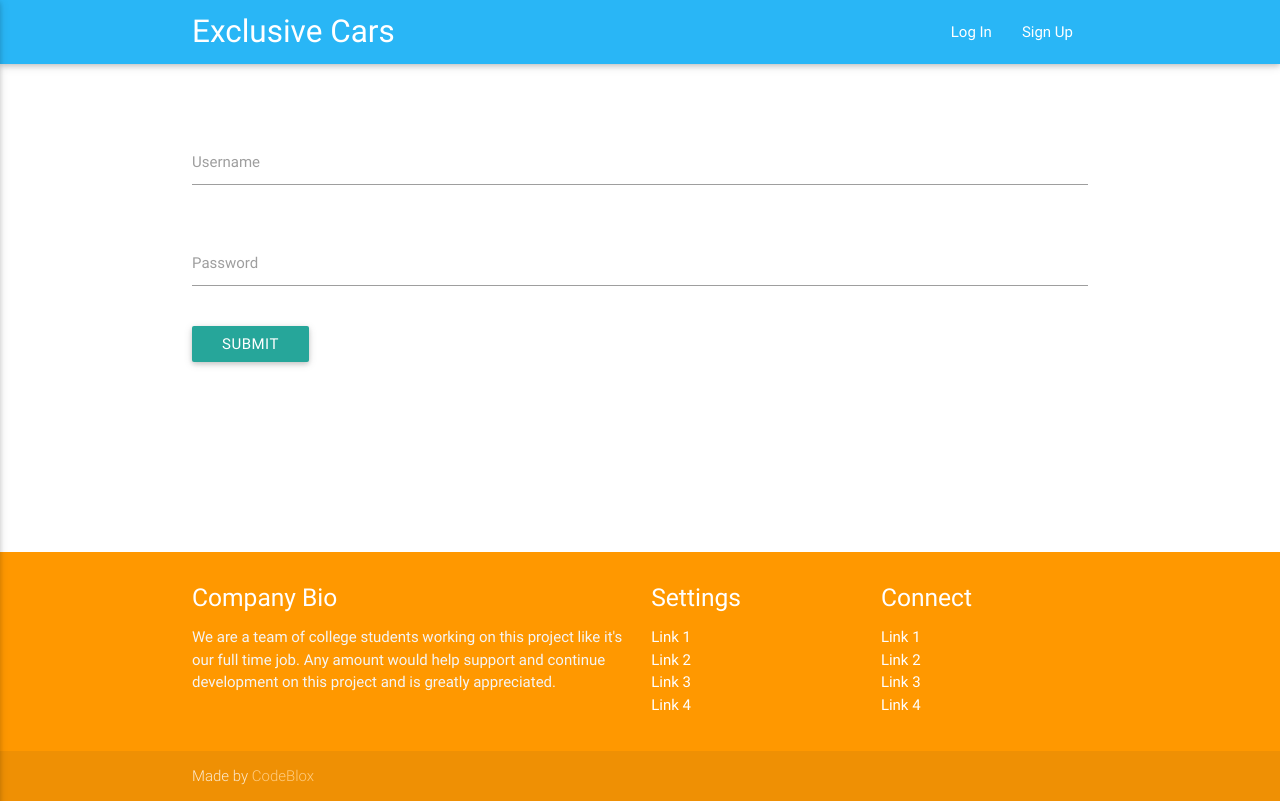
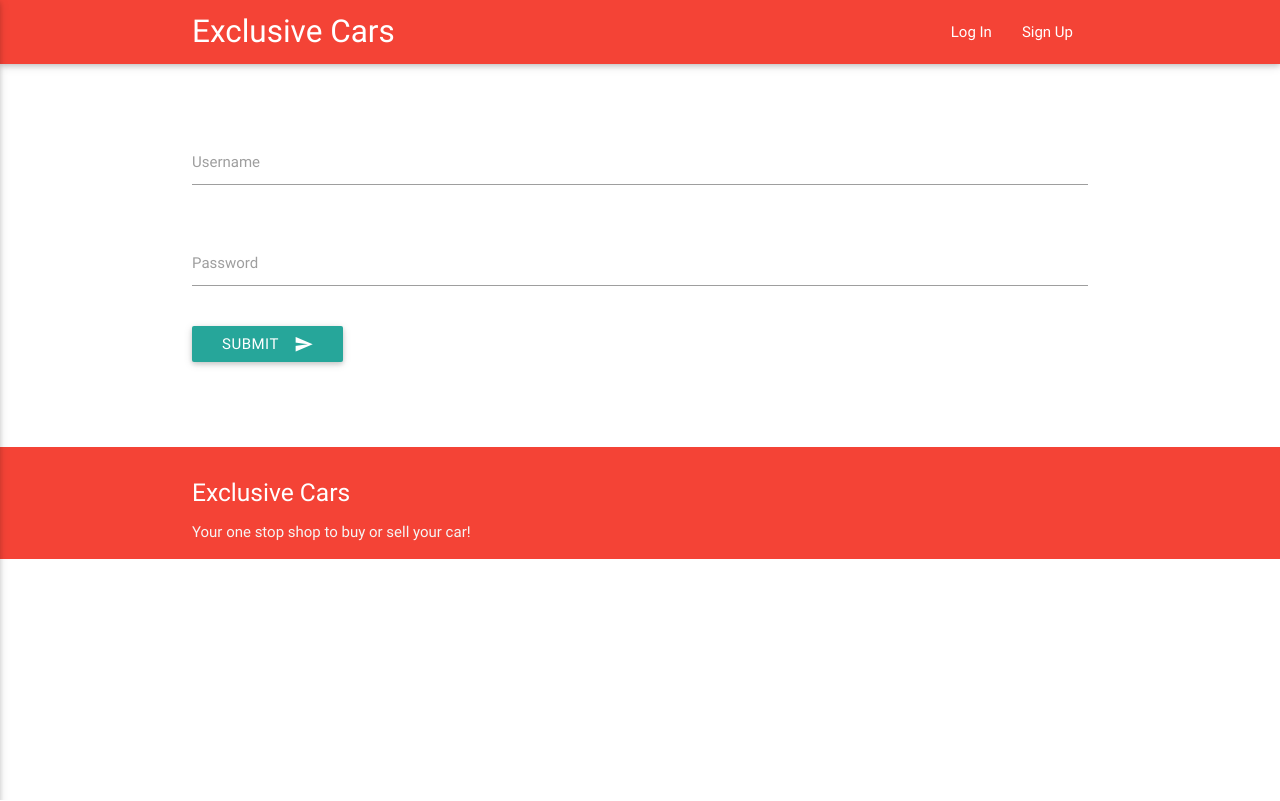
Before and after one commit to billibongers/Case1, a PHP site: page /login.php in a window 1280 px wide. Run offline with PHP 8.4, Linux system fonts and the light colour scheme; some libraries are stand-ins or nearby versions.

Commit message:
updated styling

```diff
--- a/website/login.php
+++ b/website/login.php
@@ -4,7 +4,7 @@
 		include("connect.php");
 		$username = $_POST['username'];
 		$password = $_POST['password'];
-	//	$password = hash('sha256', $password);
+	  $password = hash('sha256', $password);
 
 		$sql = "SELECT * FROM members where username = '$username' AND password ='$password'";
 		$result = mysqli_query($conn, $sql);
@@ -26,7 +26,7 @@
 <head>
   <meta http-equiv="Content-Type" content="text/html; charset=UTF-8"/>
   <meta name="viewport" content="width=device-width, initial-scale=1, maximum-scale=1.0"/>
-  <title>Starter Template - Materialize</title>
+  <title>Login</title>
 
   <!-- CSS  -->
   <link href="https://fonts.googleapis.com/icon?family=Material+Icons" rel="stylesheet">
@@ -34,7 +34,7 @@
   <link href="css/style.css" type="text/css" rel="stylesheet" media="screen,projection"/>
 </head>
 <body>
-  <nav class="light-blue lighten-1" role="navigation">
+  <nav class="red" role="navigation">
     <div class="nav-wrapper container"><a id="logo-container" href="#" class="brand-logo">Exclusive Cars</a>
       <ul class="right hide-on-med-and-down">
         <li><a href="signup.php">Sign Up</a></li>
@@ -66,7 +66,7 @@
           <label for="password">Password</label>
         </div>
       </div>
-      <button class="waves-effect waves-light btn" type="submit" name="submit">submit</button>
+      <button class="waves-effect waves-light btn" type="submit" name="submit">submit<i class="material-icons right">send</i></button>
     </form>
   </div>
       </div>
@@ -78,82 +78,12 @@
     </div>
   </div>
 
-
-  <div class="container">
-    <div class="section">
-
-      <!--   Icon Section   -->
- <!--     <div class="row">
-        <div class="col s12 m4">
-          <div class="icon-block">
-            <h2 class="center light-blue-text"><i class="material-icons">flash_on</i></h2>
-            <h5 class="center">Speeds up development</h5>
-
-            <p class="light">We did most of the heavy lifting for you to provide a default stylings that incorporate our custom components. Additionally, we refined animations and transitions to provide a smoother experience for developers.</p>
-          </div>
-        </div>
-
-        <div class="col s12 m4">
-          <div class="icon-block">
-            <h2 class="center light-blue-text"><i class="material-icons">group</i></h2>
-            <h5 class="center">User Experience Focused</h5>
-
-            <p class="light">By utilizing elements and principles of Material Design, we were able to create a framework that incorporates components and animations that provide more feedback to users. Additionally, a single underlying responsive system across all platforms allow for a more unified user experience.</p>
-          </div>
-        </div>
-
-        <div class="col s12 m4">
-          <div class="icon-block">
-            <h2 class="center light-blue-text"><i class="material-icons">settings</i></h2>
-            <h5 class="center">Easy to work with</h5>
-
-            <p class="light">We have provided detailed documentation as well as specific code examples to help new users get started. We are also always open to feedback and can answer any questions a user may have about Materialize.</p>
-          </div>
-        </div>
-      </div> -->
-
-    </div>
-    <br><br>
-
-    <div class="section">
-
-    </div>
-  </div>
-
-  <footer class="page-footer orange">
+  <footer class="page-footer red">
     <div class="container">
       <div class="row">
         <div class="col l6 s12">
-          <h5 class="white-text">Company Bio</h5>
-          <p class="grey-text text-lighten-4">We are a team of college students working on this project like it's our full time job. Any amount would help support and continue development on this project and is greatly appreciated.</p>
-
-
-        </div>
-        <div class="col l3 s12">
-          <h5 class="white-text">Settings</h5>
-          <ul>
-            <li><a class="white-text" href="#!">Link 1</a></li>
-            <li><a class="white-text" href="#!">Link 2</a></li>
-            <li><a class="white-text" href="#!">Link 3</a></li>
-            <li><a class="white-text" href="#!">Link 4</a></li>
-          </ul>
-        </div>
-        <div class="col l3 s12">
-          <h5 class="white-text">Connect</h5>
-          <ul>
-            <li><a class="white-text" href="#!">Link 1</a></li>
-            <li><a class="white-text" href="#!">Link 2</a></li>
-            <li><a class="white-text" href="#!">Link 3</a></li>
-            <li><a class="white-text" href="#!">Link 4</a></li>
-          </ul>
-        </div>
-      </div>
-    </div>
-    <div class="footer-copyright">
-      <div class="container">
-      Made by <a class="orange-text text-lighten-3" href="http://materializecss.com">CodeBlox</a>
-      </div>
-    </div>
+          <h5 class="white-text">Exclusive Cars</h5>
+          <p class="grey-text text-lighten-4">Your one stop shop to buy or sell your car!</p>
   </footer>
 
 
```
